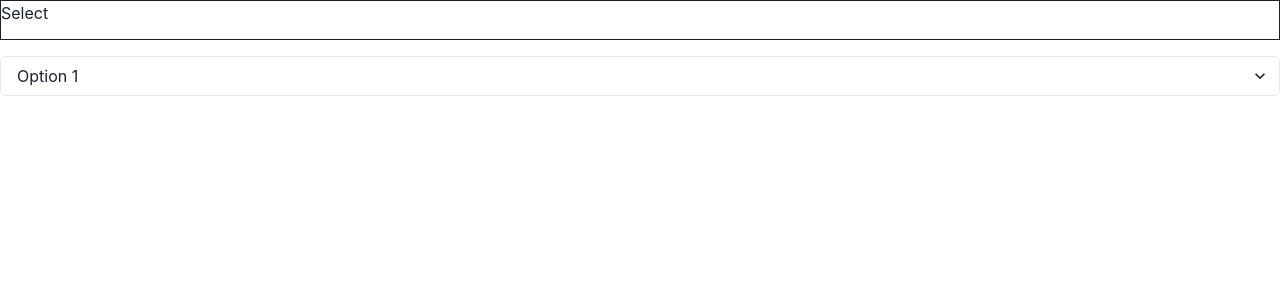
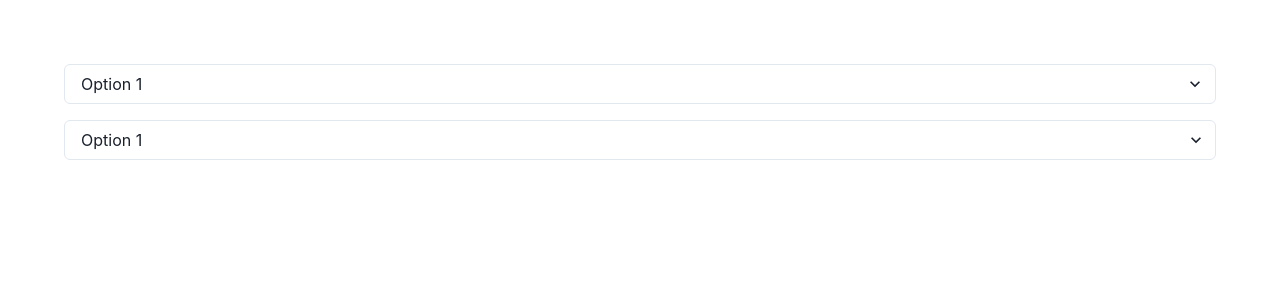
Before and after one commit to joyliu-q/chakrathon-select, a React (Create React App) app: page / in a window 1280 px wide. Shown: the top 300 px of the page. Built offline with nearby package versions, Linux system fonts and the light colour scheme.

Commit message:
Add fancy styling for everything related to select

```diff
--- a/src/components/select.tsx
+++ b/src/components/select.tsx
@@ -1,33 +1,158 @@
-import { Box } from "@chakra-ui/react";
-
+import {
+  Box,
+  chakra,
+  Flex,
+  HTMLChakraProps,
+  BoxProps,
+  InputProps,
+  PropsOf,
+  Stack,
+  Text,
+  useBoolean,
+} from "@chakra-ui/react";
+import { AnimatePresence, HTMLMotionProps, motion, Variants } from "framer-motion";
+import React from "react";
 
 // https://reactjs.org/docs/composition-vs-inheritance.html
-interface SelectProps {
-  defaultValue?: string;
-  placeholder?: string;
-  children: React.ReactNode;
+interface SelectProps extends InputProps {}
+
+const Select: React.FC<SelectProps> = ({ size, children }) => {
+  const selectedValue = "Option 1";
+  const [isOpen, setOpen] = useBoolean();
+
+  return (
+    <Box position="relative">
+      <Flex
+        w="full"
+        h={10}
+        pl={4}
+        pr={2}
+        borderRadius="md"
+        border="1px solid"
+        borderColor="gray.200"
+        align="center"
+        justify="space-between"
+        transitionDuration="normal"
+        _hover={{
+          borderColor: "gray.300",
+        }}
+        onClick={setOpen.toggle}
+      >
+        <Text userSelect="none">{selectedValue}</Text>
+        <SelectIcon isOpen={isOpen} />
+      </Flex>
+
+      <AnimatePresence>
+        {isOpen && (
+          <Stack
+            w="full"
+            as={motion.div}
+            position="absolute"
+            zIndex={1}
+            bg="white"
+            py={2}
+            border="1px solid"
+            borderColor="gray.200"
+            borderRadius="md"
+            initial={{
+              opacity: 0,
+              y: -20,
+            }}
+            animate={{
+              opacity: 1,
+              y: 8,
+            }}
+            exit={{
+              height: 0,
+              opacity: 0,
+              overflow: "hidden",
+            }}
+          >
+            {children}
+          </Stack>
+        )}
+      </AnimatePresence>
+    </Box>
+  );
+};
+
+export const DefaultIcon: React.FC<PropsOf<"svg">> = (props) => (
+  <svg viewBox="0 0 24 24" {...props}>
+    <path
+      fill="currentColor"
+      d="M16.59 8.59L12 13.17 7.41 8.59 6 10l6 6 6-6z"
+    />
+  </svg>
+);
+
+const IconWrapper = chakra(motion.div, {
+  baseStyle: {
+    display: "inline-flex",
+    alignItems: "center",
+    justifyContent: "center",
+    pointerEvents: "none",
+    top: "50%",
+    width: "1.5rem",
+    height: "100%",
+    color: "currentColor",
+    fontSize: "1.25rem",
+    _disabled: {
+      opacity: 0.5,
+    },
+  },
+});
+
+interface SelectIconProps extends HTMLMotionProps<"div"> {
+  isOpen: boolean;
 }
 
-const Select: React.FC<SelectProps> = ({
-  defaultValue,
-  children
+const variants: Variants = {
+  up: { rotate: 180 },
+  down: { rotate: 0 },
+}
+
+const SelectIcon: React.FC<SelectIconProps> = (props) => {
+  const { children = <DefaultIcon />, isOpen } = props;
+
+  const clone = React.cloneElement(children as any, {
+    role: "presentation",
+    className: "chakra-select__icon",
+    focusable: false,
+    "aria-hidden": true,
+    // force icon to adhere to `IconWrapper` styles
+    style: {
+      width: "1em",
+      height: "1em",
+      color: "currentColor",
+    },
+  });
+
+  return (
+    <IconWrapper animate={isOpen ? "up" : "down"} variants={variants} className="chakra-select__icon-wrapper">
+      {React.isValidElement(children) ? clone : null}
+    </IconWrapper>
+  );
+};
+
+interface SelectOptionProps extends BoxProps{}
+
+const SelectOption: React.FC<SelectOptionProps> = ({
+  children,
+  ...props
 }) => {
-  return <Box /*w="full"*/ h="10" border="1px solid">
-    {defaultValue ?? "Select"}
-    <Box>
+  return (
+    <Box
+      px={4}
+      py={2}
+      transitionDuration="normal"
+      _hover={{
+        bg: "gray.100",
+      }}
+      {...props}
+    >
       {children}
     </Box>
-  </Box>;
-};
-
-interface SelectOptionProps extends Partial<HTMLOptionElement> {
-  color?: string;
-  value?: string;
-  disabled?: boolean;
-}
-
-const SelectOption: React.FC<SelectOptionProps> = ({color, value, disabled}) => {
-  return <Box w='100%' color={color}>WHEEEEEEE</Box>;
+  );
 };
 
 export { Select, SelectOption };
--- a/src/example/index.tsx
+++ b/src/example/index.tsx
@@ -4,18 +4,20 @@ import { Select as ChakraSelect } from "@chakra-ui/react";
 
 function Form() {
   return (
-      <Stack spacing={4}>
-
-  <Select></Select>
+    <Stack spacing={4} p={16}>
+      <Select>
+        <SelectOption>Option 1</SelectOption>
+        <SelectOption>Option 2</SelectOption>
+        <SelectOption>Option 3</SelectOption>
+      </Select>
       <ChakraSelect>
         <option value="1">Option 1</option>
         <option value="2">Option 2</option>
         <option value="3">Option 3</option>
         <option value="4">Option 4</option>
       </ChakraSelect>
-
     </Stack>
-  )
+  );
 }
 
 export default Form;
```
Lines whose indentation alone changed are shown as unchanged.
